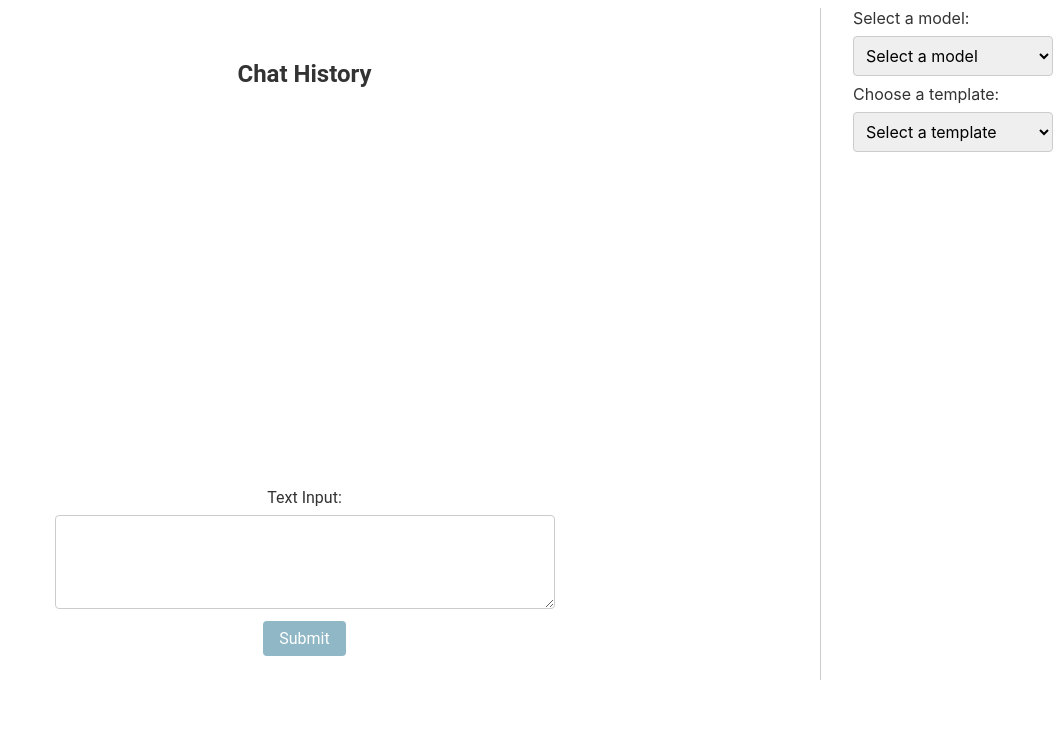
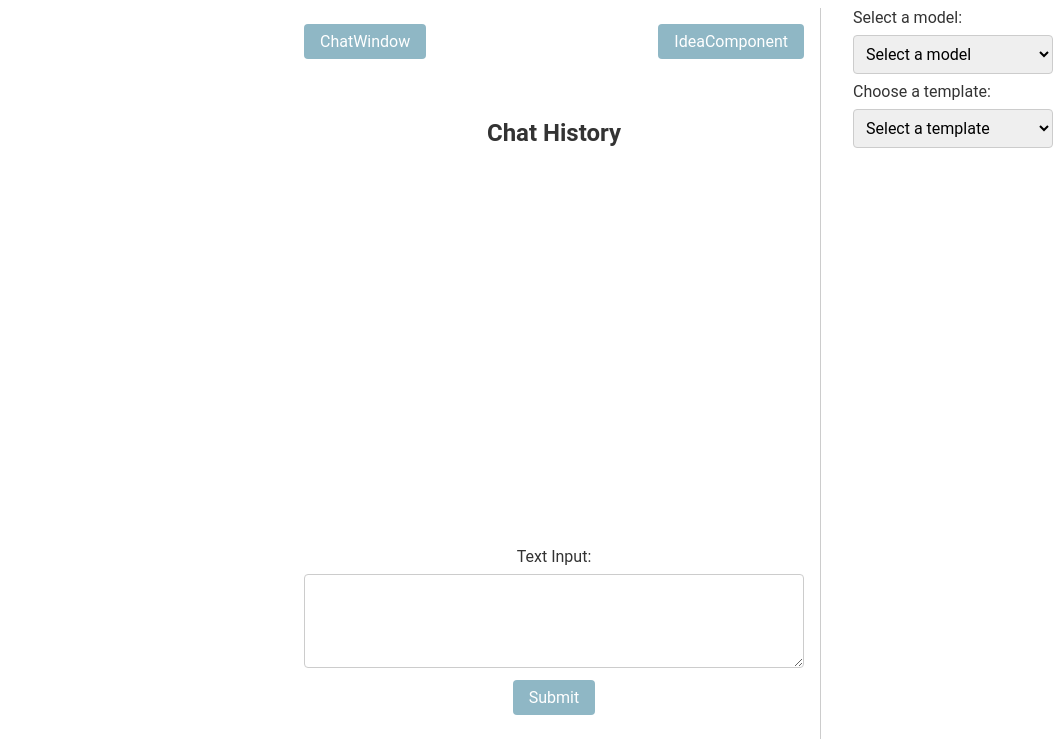
Before and after one commit to sekaki22/LM-playground, a Svelte app in the folder src/front/: page / in a window 1280 px wide. Shown: the top 754 px of the page, without its empty margins (219-1280 px from the left). Built offline with nearby package versions, Linux system fonts and the light colour scheme.

Commit message:
add pagination

```diff
--- a/src/front/src/App.svelte
+++ b/src/front/src/App.svelte
@@ -3,9 +3,12 @@
     import TemplateChooser from './TemplateChooser.svelte';
     import ModelChooser from './ModelChooser.svelte';
     import ChatWindow from './ChatWindow.svelte';
+    import IdeaComponent from './IdeaComponent.svelte';
+
     let textInput = '';
     let selectedTemplate = '';
     let selectedModel = '';
+    let currentPage = 1;
 
     const templates = [
         { id: 1, name: 'Template 1', content: 'Sample content for Template 1' },
@@ -55,15 +58,24 @@
         textInput = template ? template.content : '';
     };
 </script>
+<main>
     <div class="layout">
         <div class="main-content">
-        <main>
+            <div class="pagination">
+                <button on:click={() => (currentPage = 1)}>ChatWindow</button>
+                <button on:click={() => (currentPage = 2)}>IdeaComponent</button>
+            </div>
+
+            <!-- Display either ChatWindow or IdeaComponent based on currentPage -->
+            {#if currentPage === 1}
                 <ChatWindow
                     {chatHistory}
                     bind:textInput
                     on:submitForm="{submitForm}"
                 />
-        </main>
+            {:else if currentPage === 2}
+                <IdeaComponent />
+            {/if}
         </div>
         <div class="right-column">
             <ModelChooser
@@ -79,12 +91,9 @@
         </div>
     </div>
 
+</main>
 <style>
     main {
-        text-align: center;
-        padding: 1em;
-        max-width: 500px;
-        margin: 0 auto;
         font-family: 'Roboto', sans-serif;
     }
 
@@ -103,11 +112,44 @@
         flex: 1;
         margin-right: 2rem;
         border-right: 1px solid #ccc;
+        text-align: center;
+        padding: 1em;
+        max-width: 500px;
+        margin: 0 auto;
     }
 
     .right-column {
         flex: 0 0 200px; /* You can adjust the width of the right column here */
     }
 
+    .container {
+        display: flex;
+    }
+
+    .main-content {
+        flex: 1;
+        margin-right: 2rem;
+        border-right: 1px solid #ccc;
+    }
+
+    .right-column {
+        width: 200px;
+    }
+
+    .pagination {
+        display: flex;
+        justify-content: space-between;
+        margin-bottom: 1rem;
+    }
+
+    .pagination button {
+        background-color: #8fb7c5;
+        color: white;
+        padding: 0.5em 1em;
+        border: none;
+        border-radius: 4px;
+        cursor: pointer;
+        font-size: 16px;
+    }
 
 </style>
--- /dev/null
+++ b/src/front/src/IdeaComponent.svelte
@@ -0,0 +1,8 @@
+<script>
+    export let idea = "This is an idea to display a list of your favorite movies.";
+</script>
+
+<div>
+    <h2>Idea Component</h2>
+    <p>{idea}</p>
+</div>
```
Lines whose indentation alone changed are shown as unchanged.
